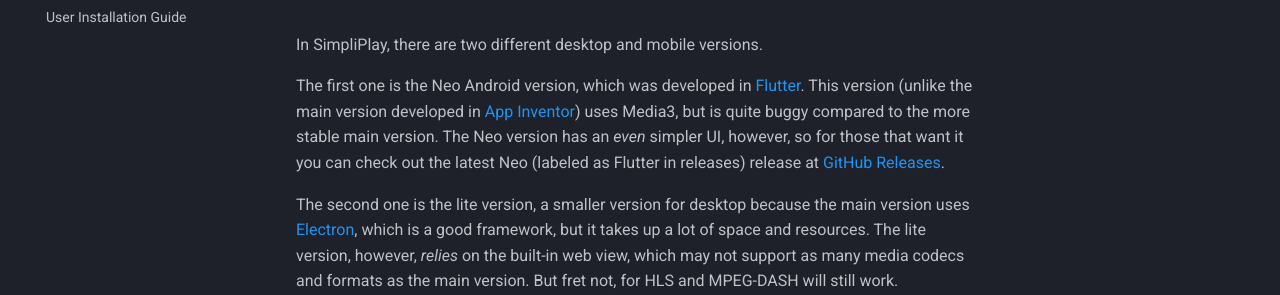
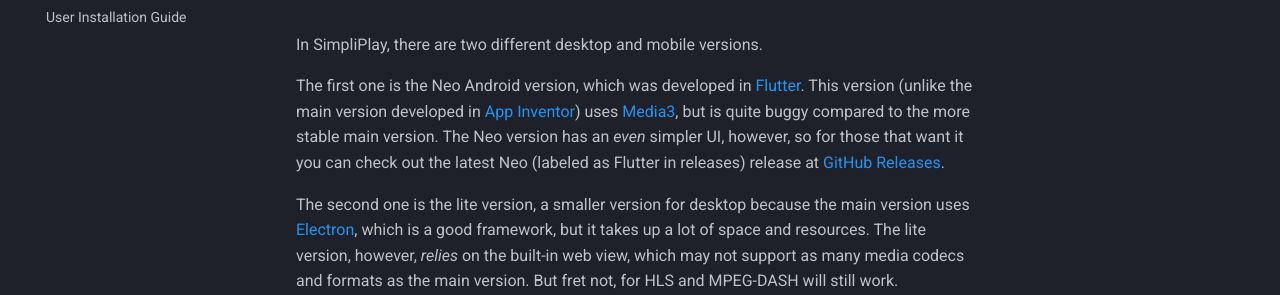
Before and after one commit to A-Star100/simpliplay-docs, an MkDocs documentation site: the page built from docs/General/two-versions.md, in a window 1280 px wide. Shown: the part 196-491 px from the top of the page. Built offline with MkDocs 1.6.1 and Material for MkDocs 9.7.7, drawn with Linux system fonts in a browser that asks for light colours; part of the change alters nothing that is shown.

```diff
--- a/docs/General/two-versions.md
+++ b/docs/General/two-versions.md
@@ -2,7 +2,7 @@
 In SimpliPlay, there are two different desktop and mobile versions.
 
 The first one is the Neo Android version, which was developed in [Flutter](https://flutter.dev).
-This version (unlike the main version developed in [App Inventor](http://appinventor.mit.edu/)) uses Media3, but is quite buggy compared to the more stable main version.
+This version (unlike the main version developed in [App Inventor](http://appinventor.mit.edu/)) uses [Media3](https://developer.android.com/media/media3), but is quite buggy compared to the more stable main version.
 The Neo version has an *even* simpler UI, however, so for those that want it you can check out the latest Neo (labeled as Flutter in releases) release at [GitHub Releases](https://github.com/A-Star100/simpliplay-android/releases/).
 
 The second one is the lite version, a smaller version for desktop because the main version uses [Electron](https://electronjs.org), which is a good framework, but it takes up a lot of space
```
